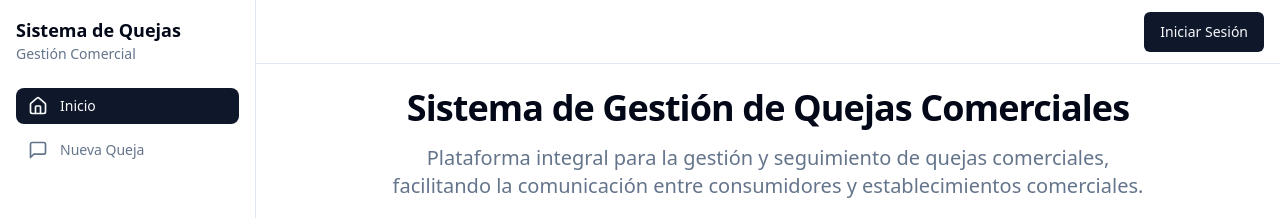
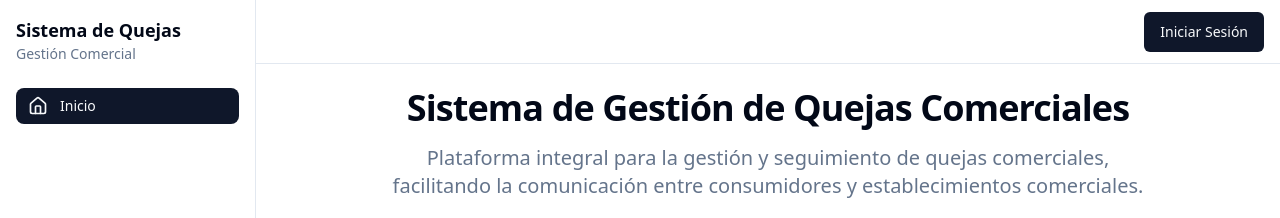
Before and after one commit to Diegohan1/Builder-neon-den, a React (Vite) app: page / in a window 1280 px wide. Shown: the top 218 px of the page. Built offline with nearby package versions, Linux system fonts and the light colour scheme; the HTML template or start-up script is replaced by a standard one.

Commit message:
ai: Remove navigation items from Layout sidebar as shown in diff\n\ncgen-99819fdbc411480988529049e54081d2

```diff
--- a/src/components/Layout.tsx
+++ b/src/components/Layout.tsx
@@ -157,9 +157,14 @@ function Sidebar() {
           <p className="text-sm text-muted-foreground">Gestión Comercial</p>
         </div>
         <nav className="space-y-2">
-          {navigation.map((item) => (
-            <NavLink key={item.href} item={item} />
-          ))}
+          <NavLink
+            key="/"
+            item={{
+              label: "Inicio",
+              href: "/",
+              icon: Home,
+            }}
+          />
         </nav>
       </div>
     </div>
```
